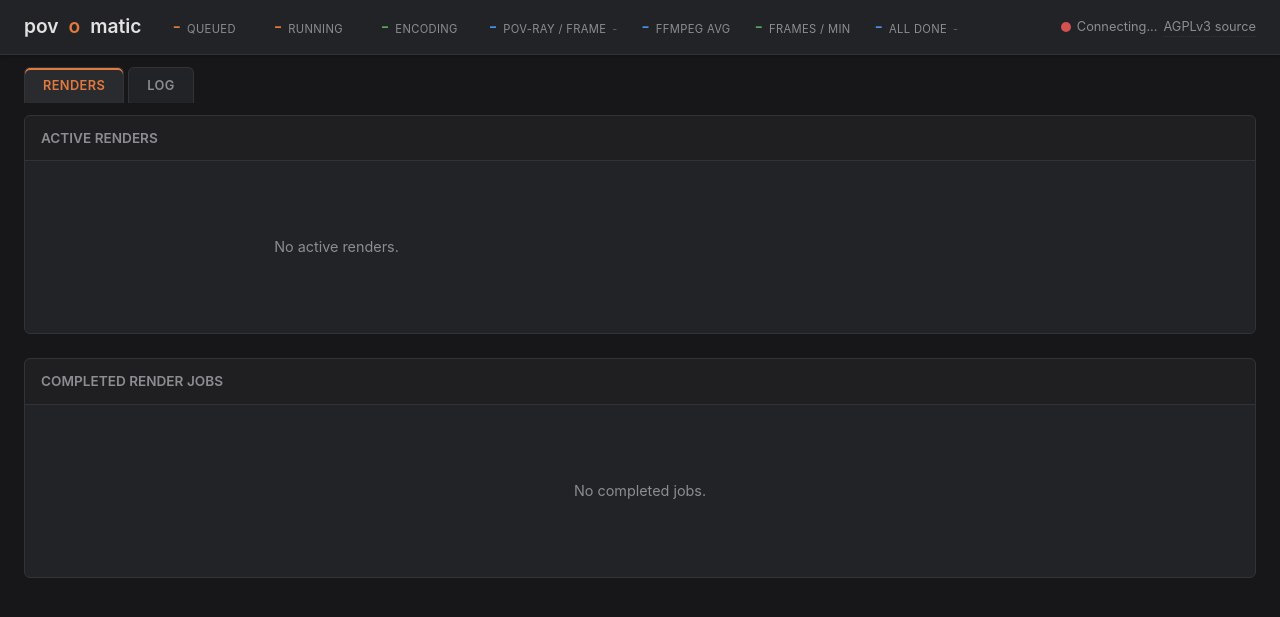
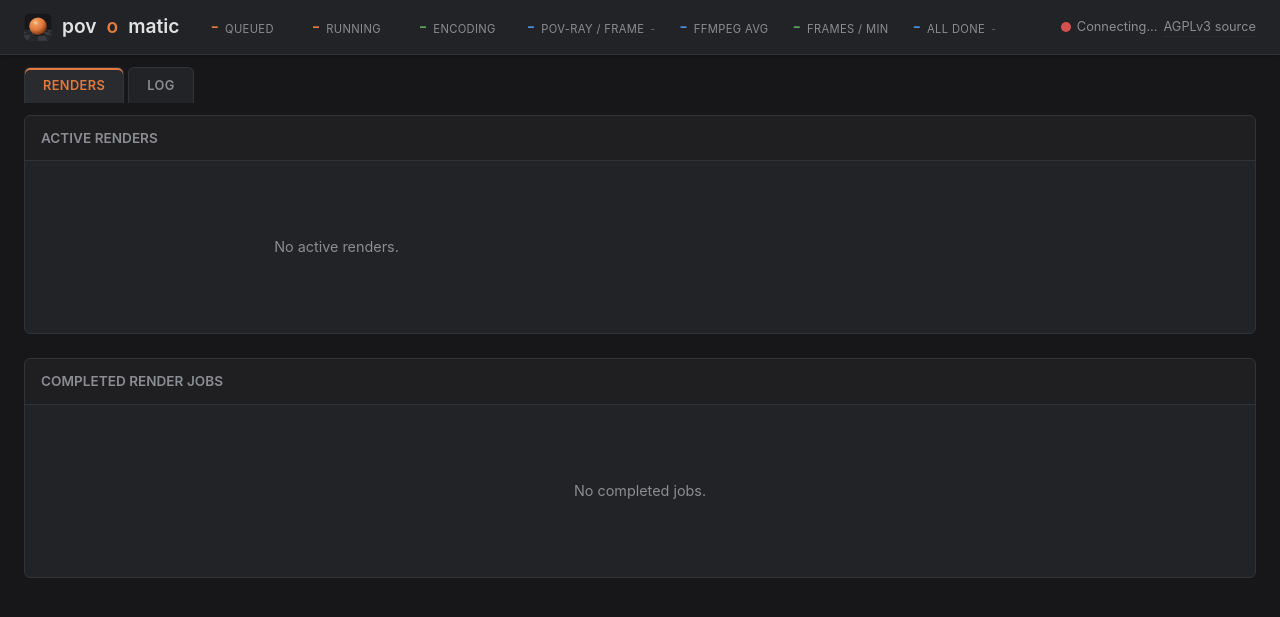
Before and after one commit to koppi/povomatic, a Flask app: page / in a window 1280 px wide. Shown: the top 617 px of the page. Run offline with Flask 3, Linux system fonts and the light colour scheme; data that the repository does not hold is empty; some libraries are stand-ins or nearby versions.

Commit message:
Add a favicon and put the icon in the dashboard header
The dashboard had no icon, so browsers requested /favicon.ico and got the
JSON 404. The new icon is an orange ray-traced sphere on a checkered floor,
in the page's own palette. The SVG serves as the favicon and the header
logo; a 16/32/48px ico covers browsers that do not take an SVG favicon and
is what /favicon.ico returns.

The image copies the dashboard files by name, so the Dockerfile gets a COPY
for dashboard/static/ or the icon would never reach the pod.

Co-Authored-By: Claude Sonnet 5.5 <noreply@anthropic.com>

```diff
--- a/dashboard/app.py
+++ b/dashboard/app.py
@@ -753,6 +753,12 @@ def handle_unexpected(e):
 def index():
     return render_template('index.html')
 
+@app.route('/favicon.ico')
+def favicon():
+    # Browsers ask for this path unprompted, whatever the page's <link> tags
+    # say, so serve it rather than answer every visit with a 404.
+    return send_from_directory(app.static_folder, 'favicon.ico', max_age=86400)
+
 def start_background_tasks():
     # Daemon threads, not socketio.start_background_task: the latter's threads
     # are non-daemon and loop forever, which is what kept the process alive
--- a/dashboard/templates/index.html
+++ b/dashboard/templates/index.html
@@ -14,6 +14,10 @@ See <https://www.gnu.org/licenses/> for details.
     <meta charset="UTF-8">
     <meta name="viewport" content="width=device-width, initial-scale=1.0, maximum-scale=1.0, user-scalable=no">
     <title>pov-o-matic</title>
+    <!-- The svg for browsers that take one; the ico is the fallback for those
+         that do not, and is also what /favicon.ico serves. -->
+    <link rel="icon" href="/static/icon.svg" type="image/svg+xml">
+    <link rel="icon" href="/favicon.ico" sizes="48x48">
     <script src="https://cdnjs.cloudflare.com/ajax/libs/socket.io/4.7.2/socket.io.min.js"></script>
     <style>
         :root {
@@ -39,6 +43,7 @@ See <https://www.gnu.org/licenses/> for details.
         .navstat-sub { font-size: 0.68rem; color: #666; }
         @media (max-width: 700px) { .navstat-sub { display: none; } }
         .navbar h1 span { color: var(--accent-orange); }
+        .navbar .logo { width: 28px; height: 28px; display: block; }
         .srclink { color: var(--text-muted); text-decoration: none; border-bottom: 1px dotted var(--border); }
         .srclink:hover { color: var(--accent-orange); border-bottom-color: var(--accent-orange); }
         .ws-status { font-size: 0.8rem; display: flex; align-items: center; gap: 6px; color: var(--text-muted); }
@@ -193,7 +198,7 @@ See <https://www.gnu.org/licenses/> for details.
 </head>
 <body>
     <div class="navbar">
-        <h1>pov<span>o</span>matic</h1>
+        <h1><img class="logo" src="/static/icon.svg" alt="" width="28" height="28">pov<span>o</span>matic</h1>
         <div class="navmetrics">
             <div class="navstat filter" data-filter="queued" role="button" tabindex="0" title="Show only queued renders"><span class="navstat-value highlight" id="queued-count">-</span><span class="navstat-label">Queued</span></div>
             <div class="navstat filter" data-filter="running" role="button" tabindex="0" title="Show only running renders"><span class="navstat-value highlight" id="rendering-count">-</span><span class="navstat-label">Running</span></div>
```
Also changed, not shown: dashboard/static/favicon.ico (added), dashboard/static/icon.svg (added), 1 other file.
